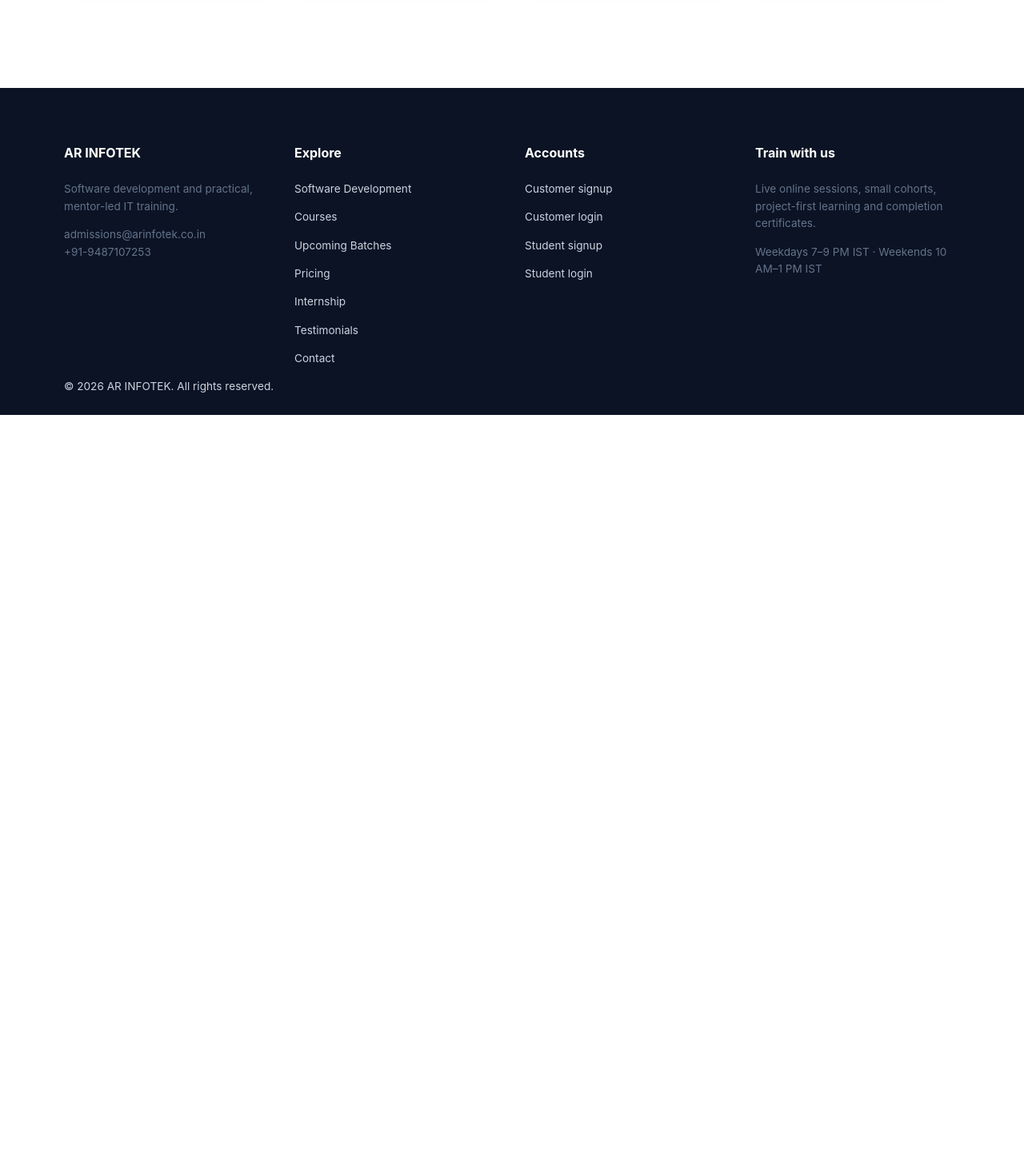
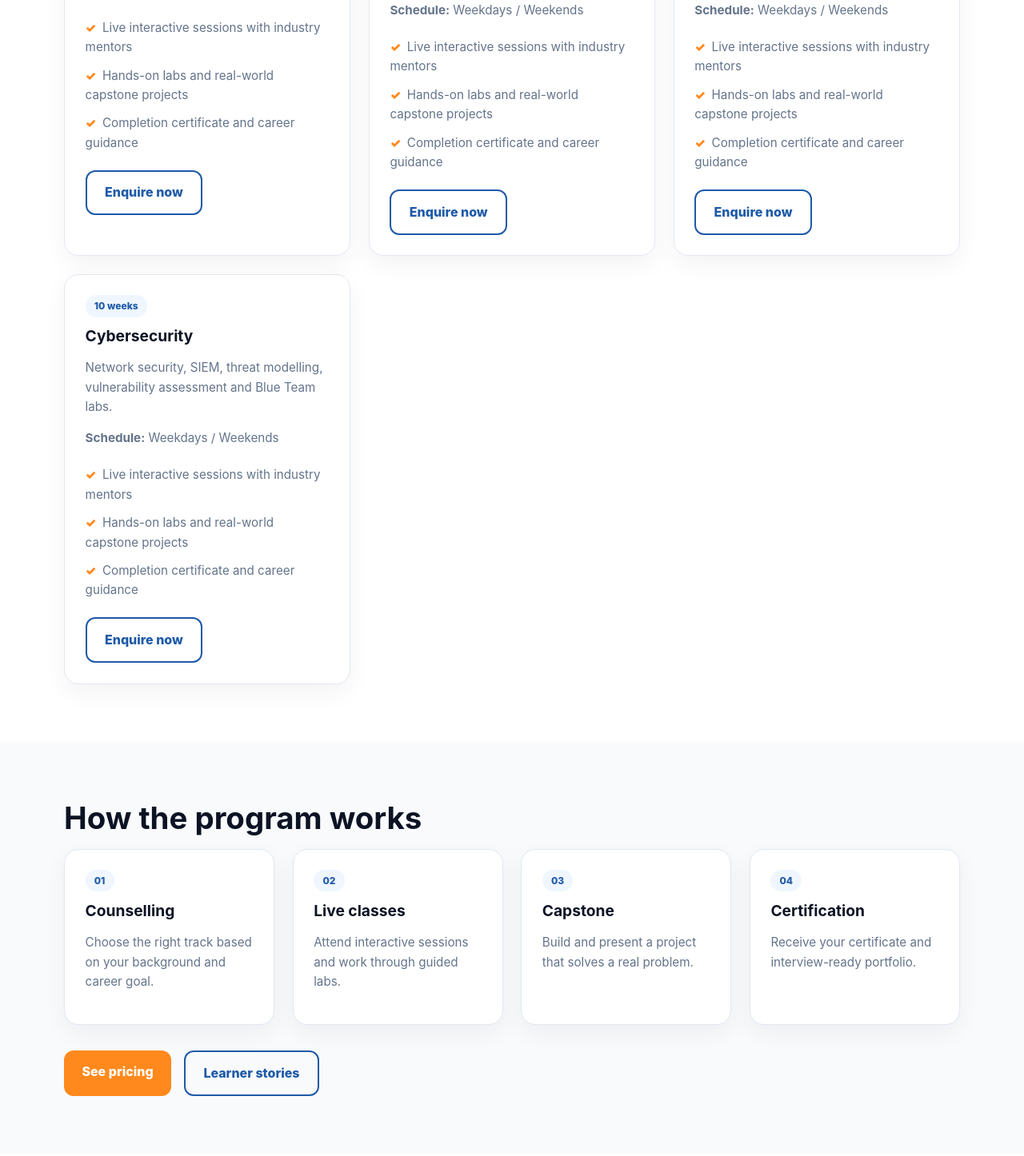
Before and after one commit to ranandraj/arinfotek-webapp-dev, an Astro site: page /arinfotek-webapp-dev/courses in a window 1280 px wide. Shown: the part 869-2315 px from the top of the page at 80% size. Before the commit the page ends 1388 px from the top, so only its background shows below. Built offline with nearby package versions, Linux system fonts and the light colour scheme; Astro itself is replaced by a stand-in of ours.

Commit message:
Content revamp: src/pages/courses.astro

```diff
--- a/src/pages/courses.astro
+++ b/src/pages/courses.astro
@@ -2,10 +2,10 @@
 import BaseLayout from '../layouts/BaseLayout.astro';
 const base = import.meta.env.BASE_URL;
 const courses = [
-  { title: 'AWS Cloud Architect', duration: '16 weeks', text: 'VPC, IAM, EC2, load balancing and secure architecture.' },
-  { title: 'Data Science & ML', duration: '14 weeks', text: 'Python, Pandas, machine learning models and MLOps basics.' },
-  { title: 'Cloud & DevOps', duration: '12 weeks', text: 'Docker, Kubernetes, Terraform and CI/CD pipelines.' },
-  { title: 'Cybersecurity', duration: '10 weeks', text: 'Network security, SIEM, threat modelling and Blue Team labs.' },
+  { title: 'AWS Cloud Architect', duration: '16 weeks', mode: 'Weekdays / Weekends', text: 'VPC, IAM, EC2, load balancing, auto scaling and secure multi-tier architecture.' },
+  { title: 'Data Science & ML', duration: '14 weeks', mode: 'Weekdays / Weekends', text: 'Python, Pandas, visualisation, supervised and unsupervised models, model deployment basics.' },
+  { title: 'Cloud & DevOps', duration: '12 weeks', mode: 'Weekdays / Weekends', text: 'Linux, Docker, Kubernetes, Terraform, GitHub Actions and end-to-end CI/CD pipelines.' },
+  { title: 'Cybersecurity', duration: '10 weeks', mode: 'Weekdays / Weekends', text: 'Network security, SIEM, threat modelling, vulnerability assessment and Blue Team labs.' },
 ];
 ---
 <BaseLayout title="Courses | AR INFOTEK" description="Live instructor-led IT training courses in cloud, DevOps, data science and security.">
@@ -14,21 +14,43 @@ const courses = [
       <span class="tag">IT Training</span>
       <h1>In-demand tech skills, taught live</h1>
       <p>Small cohorts, practical projects and mentor support. Weekday and weekend batches.</p>
-      <a class="btn" href={`${base}signup/student/`}>Join as a student</a>
+      <div class="hero-actions">
+        <a class="btn" href={`${base}signup/student/`}>Join as a student</a>
+        <a class="btn ghost" href={`${base}batches/`}>View upcoming batches</a>
+      </div>
     </div>
   </section>
   <section class="section">
     <div class="container">
-      <div class="grid four">
+      <h2>Course catalog</h2>
+      <div class="grid two">
         {courses.map((course) => (
           <div class="card">
             <span class="tag">{course.duration}</span>
             <h3>{course.title}</h3>
             <p>{course.text}</p>
-            <a href={`${base}contact/`}>Enquire →</a>
+            <p class="small"><strong>Schedule:</strong> {course.mode}</p>
+            <ul class="checks">
+              <li>Live interactive sessions with industry mentors</li>
+              <li>Hands-on labs and real-world capstone projects</li>
+              <li>Completion certificate and career guidance</li>
+            </ul>
+            <a class="btn outline" href={`${base}contact/`}>Enquire now</a>
           </div>
         ))}
       </div>
     </div>
   </section>
+  <section class="section alt">
+    <div class="container">
+      <h2>How the program works</h2>
+      <div class="grid four">
+        <div class="card"><span class="tag">01</span><h3>Counselling</h3><p>Choose the right track based on your background and career goal.</p></div>
+        <div class="card"><span class="tag">02</span><h3>Live classes</h3><p>Attend interactive sessions and work through guided labs.</p></div>
+        <div class="card"><span class="tag">03</span><h3>Capstone</h3><p>Build and present a project that solves a real problem.</p></div>
+        <div class="card"><span class="tag">04</span><h3>Certification</h3><p>Receive your certificate and interview-ready portfolio.</p></div>
+      </div>
+      <div class="hero-actions"><a class="btn" href={`${base}pricing/`}>See pricing</a><a class="btn outline" href={`${base}testimonials/`}>Learner stories</a></div>
+    </div>
+  </section>
 </BaseLayout>
```
